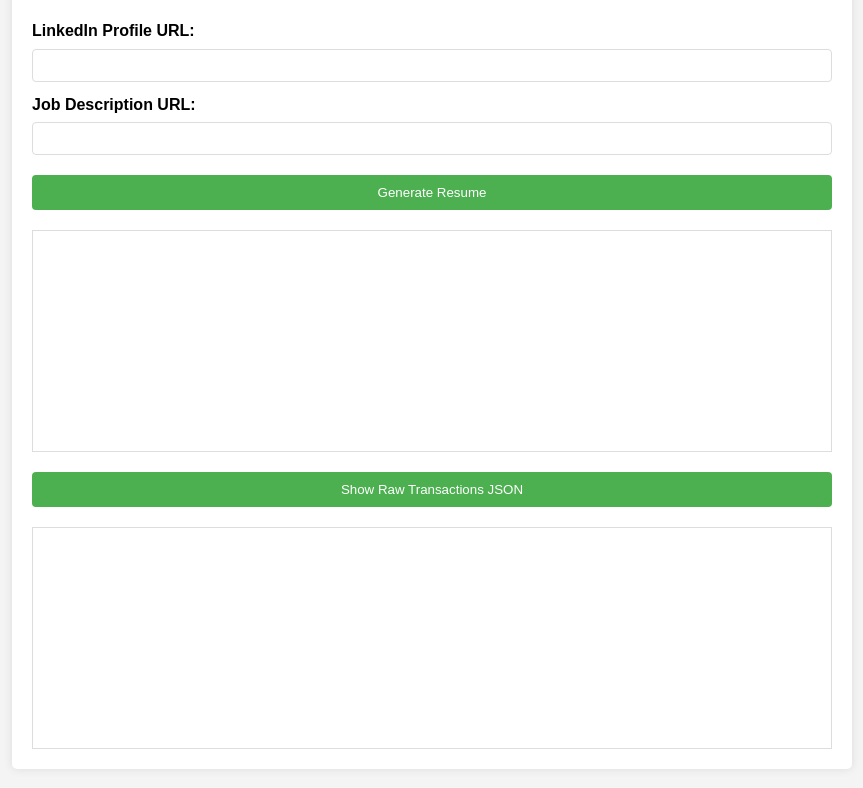
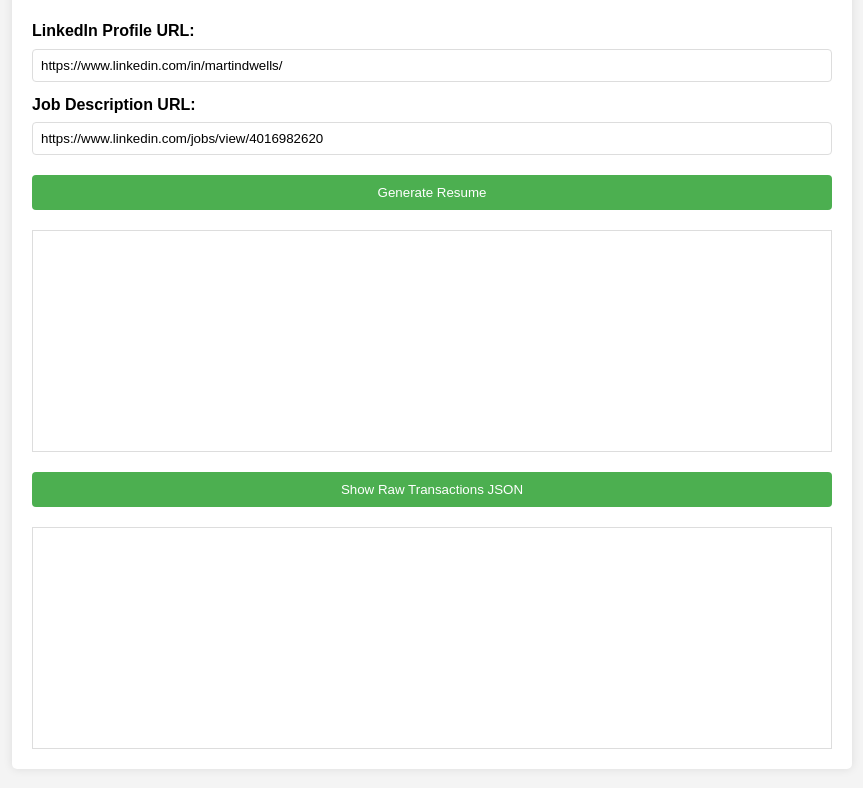
Before and after one commit to mdwells/resumax, a website: page index.html in a window 1280 px wide. Shown: the part 116-904 px from the top of the page, without its empty margins (208-1071 px from the left). Drawn offline with Linux system fonts and the light colour scheme.

Commit message:
Add default input values for quick testing

```diff
--- a/index.html
+++ b/index.html
@@ -144,10 +144,10 @@
         <h1>Resume Generator</h1>
         <div>
             <label for="linkedinProfile">LinkedIn Profile URL:</label>
-            <input type="url" id="linkedinProfile" name="linkedinProfile" required>
+            <input type="url" id="linkedinProfile" name="linkedinProfile" value="https://www.linkedin.com/in/martindwells/" required>
 
             <label for="jobDescription">Job Description URL:</label>
-            <input type="url" id="jobDescription" name="jobDescription" required>
+            <input type="url" id="jobDescription" name="jobDescription" value="https://www.linkedin.com/jobs/view/4016982620" required>
 
             <button id="submitButton">Generate Resume</button>
         </div>
```
